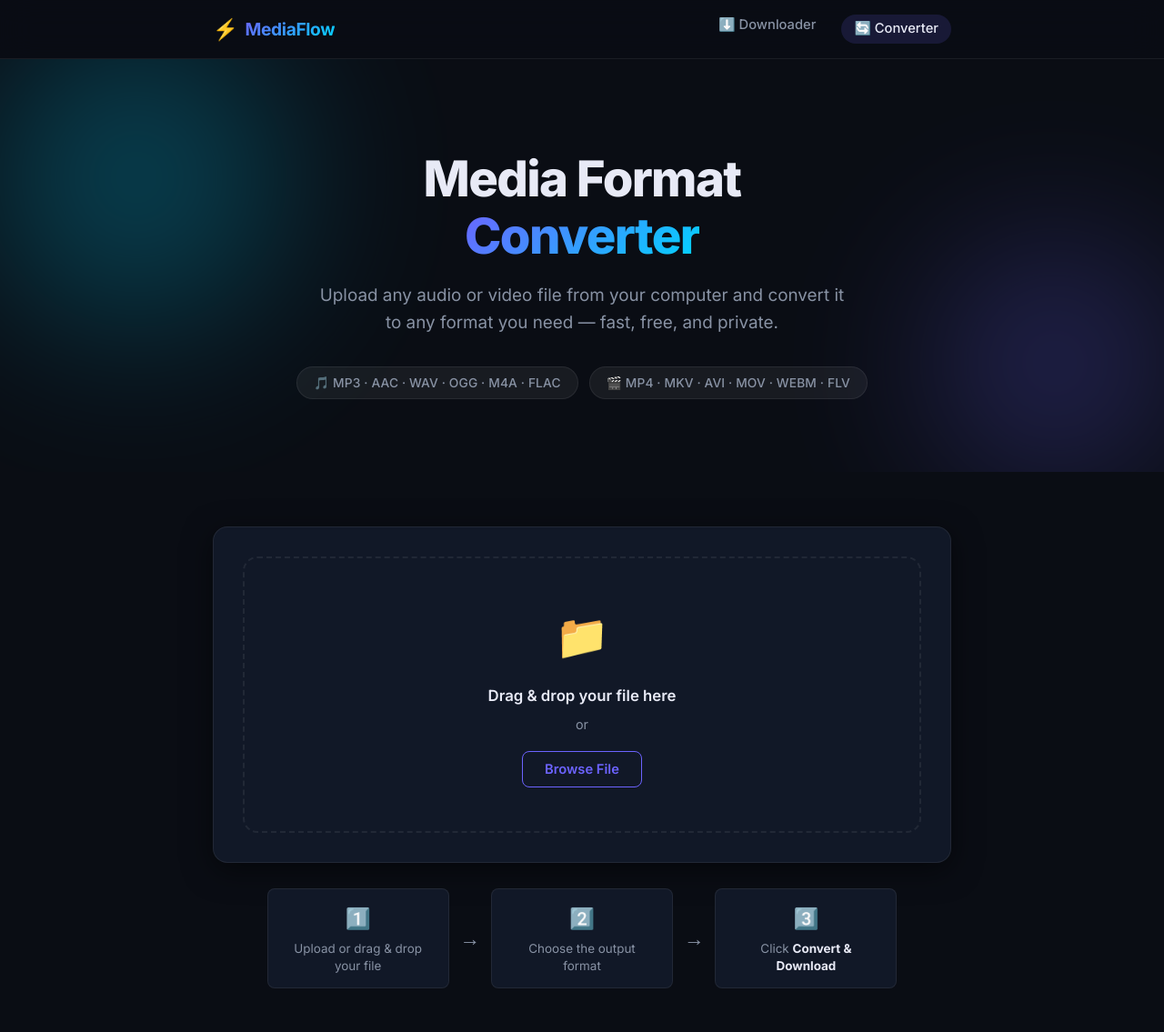
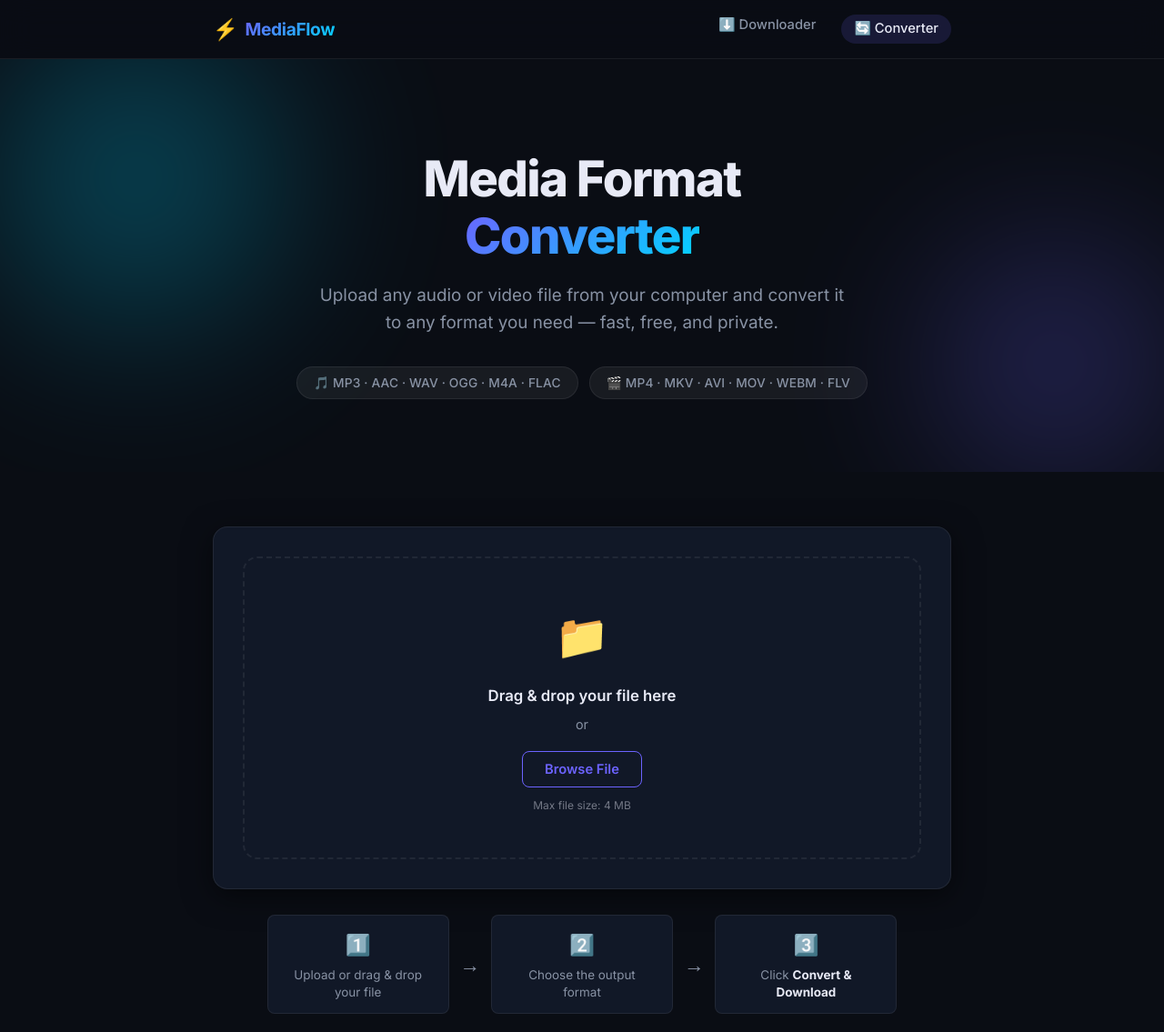
Before and after one commit to SMA9LO7CHAYFIKBA9LO/VidFlex, a Flask app: page /format-converter in a window 1280 px wide. Shown: the top 1135 px of the page at 91% size. Run offline with Flask 3, Linux system fonts and the light colour scheme.

Commit message:
fix(converter): add 4MB client-side guard and vercel maxDuration to fix 413

```diff
--- a/templates/converter.html
+++ b/templates/converter.html
@@ -35,7 +35,14 @@ endblock %}
                     <p class="dropzone-sub">or</p>
                     <button class="btn-outline" id="cv-browse-btn" type="button">Browse File</button>
                     <input type="file" id="cv-file-input" accept="video/*,audio/*" class="visually-hidden" />
+                    <p style="margin-top:.6rem;font-size:.75rem;opacity:.45;">Max file size: 4 MB</p>
                 </div>
+            </div>
+
+            <!-- Size error banner -->
+            <div id="cv-size-error"
+                style="display:none;margin-top:.75rem;padding:.7rem 1rem;background:rgba(248,113,113,.12);border:1px solid rgba(248,113,113,.35);border-radius:.75rem;color:#f87171;font-size:.875rem;">
+                ⚠️ File is too large for the online converter (max 4 MB). Please use a smaller file.
             </div>
 
             <!-- Selected File Info -->
@@ -106,4 +113,38 @@ endblock %}
     </div>
 </section>
 
+<script>
+    // File-size guard: block uploads > 4 MB (Vercel free plan limit is 4.5 MB)
+    const MAX_BYTES = 4 * 1024 * 1024; // 4 MB
+
+    (function () {
+        const fileInput = document.getElementById('cv-file-input');
+        const sizeError = document.getElementById('cv-size-error');
+        const fileInfo = document.getElementById('cv-file-info');
+        const fmtPicker = document.getElementById('cv-format-picker');
+
+        function handleFile(file) {
+            sizeError.style.display = 'none';
+            if (file && file.size > MAX_BYTES) {
+                sizeError.style.display = 'block';
+                fileInfo.classList.add('hidden');
+                fmtPicker.classList.add('hidden');
+                fileInput.value = '';
+                return false;
+            }
+            return true;
+        }
+
+        fileInput.addEventListener('change', function () {
+            handleFile(this.files[0]);
+        });
+
+        const dropzone = document.getElementById('cv-dropzone');
+        dropzone.addEventListener('drop', function (e) {
+            const file = e.dataTransfer && e.dataTransfer.files[0];
+            if (file && !handleFile(file)) e.stopImmediatePropagation();
+        }, true);
+    })();
+</script>
+
 {% endblock %}
```
Also changed, not shown: vercel.json.
